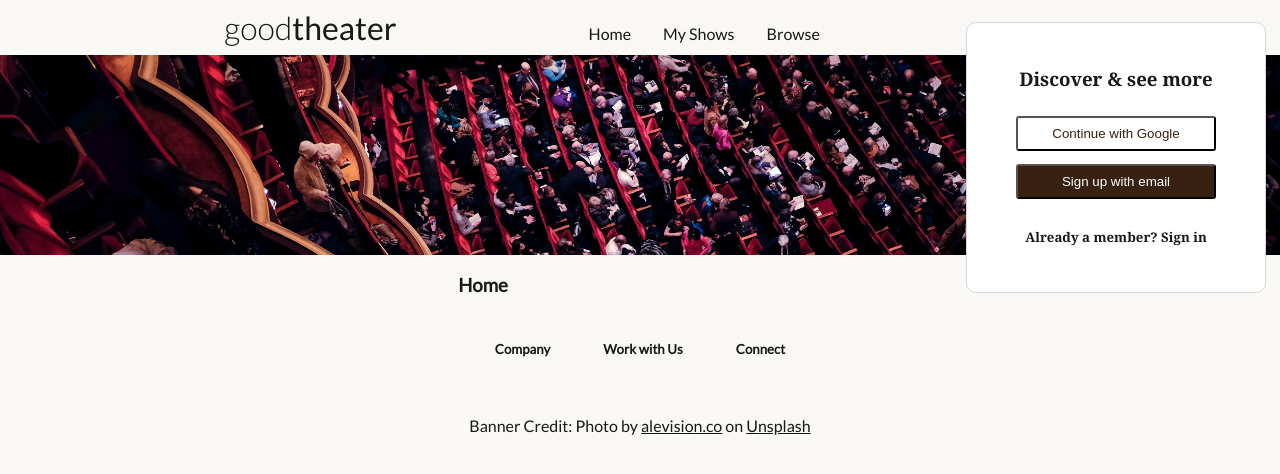
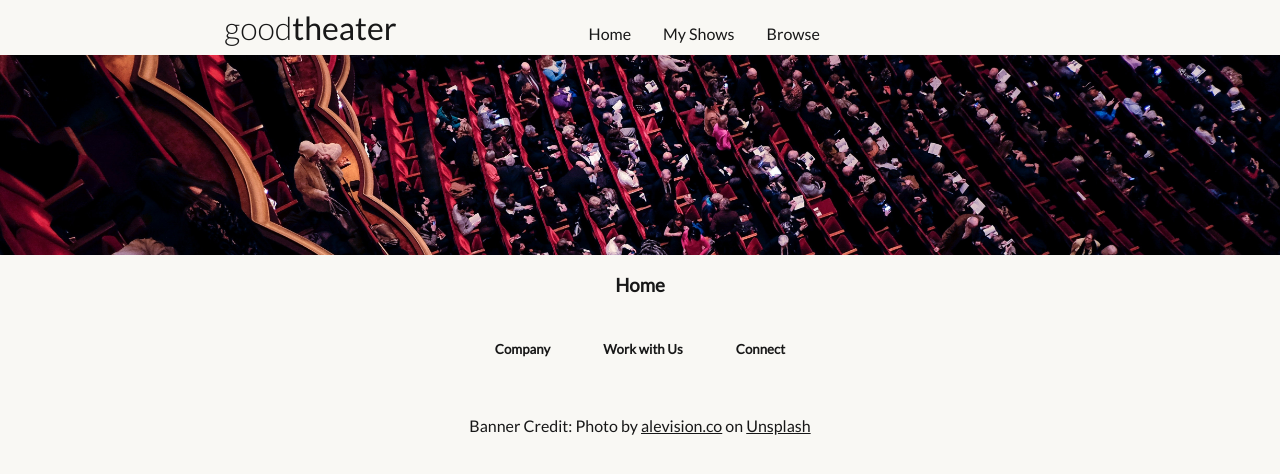
Before and after one commit to isphinxs/theater-client, a React (Create React App) app: page / in a window 1280 px wide. Shown: the top 474 px of the page. Built offline with nearby package versions, Linux system fonts and the light colour scheme; no server answers.

Commit message:
Hide Login component if user is logged in

```diff
--- a/src/components/Navbar.js
+++ b/src/components/Navbar.js
@@ -1,8 +1,12 @@
 import React from 'react';
 import { NavLink } from 'react-router-dom';
+import { useSelector } from 'react-redux';
 import Login from './Login';
 
+const selectUser = state => state.user;
+
 function Navbar() {
+    const user = useSelector(selectUser);
     return(
         <div id="navbar">
             <ul>
@@ -10,7 +14,7 @@ function Navbar() {
                 <li><NavLink to="/">Home</NavLink></li>
                 <li><NavLink to="/shows/saved" exact>My Shows</NavLink></li>
                 <li><NavLink to="/shows" exact>Browse</NavLink></li>
-                <Login />
+                { !user && <Login /> }
             </ul>
         </div>
     );
```
